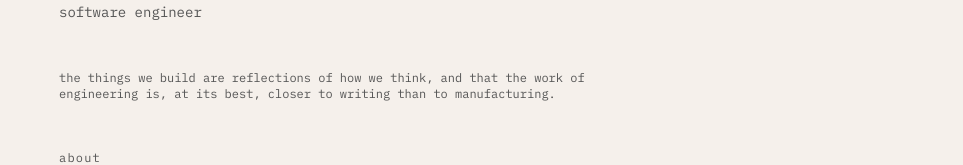
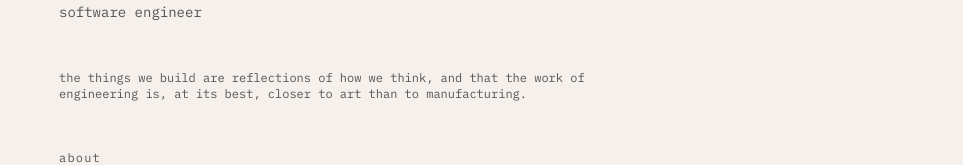
Before and after one commit to ashwinthampi/ashwinthampi.github.io, a React (Vite) app: page / in a window 1280 px wide. Shown: the part 134-299 px from the top of the page, without its empty margins (317-1280 px from the left). Built offline with nearby package versions, Linux system fonts and the light colour scheme.

Commit message:
Added more tweaks to the main page

```diff
--- a/src/App.tsx
+++ b/src/App.tsx
@@ -27,7 +27,7 @@ export default function App() {
           <>
             <Hero />
             <p className="text-xs text-[#555] mb-12">
-              the things we build are reflections of how we think, and that the work of engineering is, at its best, closer to writing than to manufacturing.
+              the things we build are reflections of how we think, and that the work of engineering is, at its best, closer to art than to manufacturing.
             </p>
             <About />
             <CareerInterests />
```
